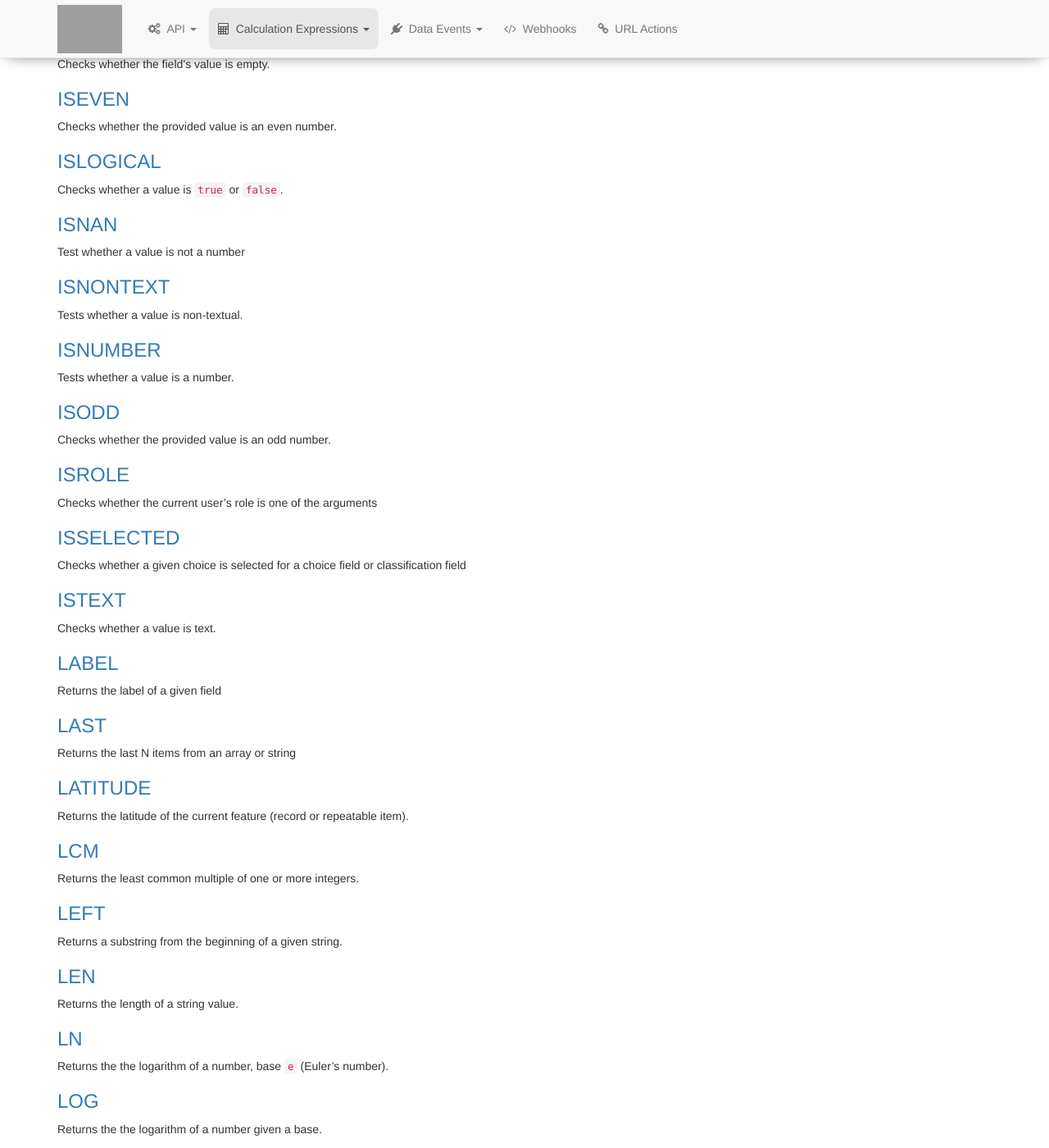
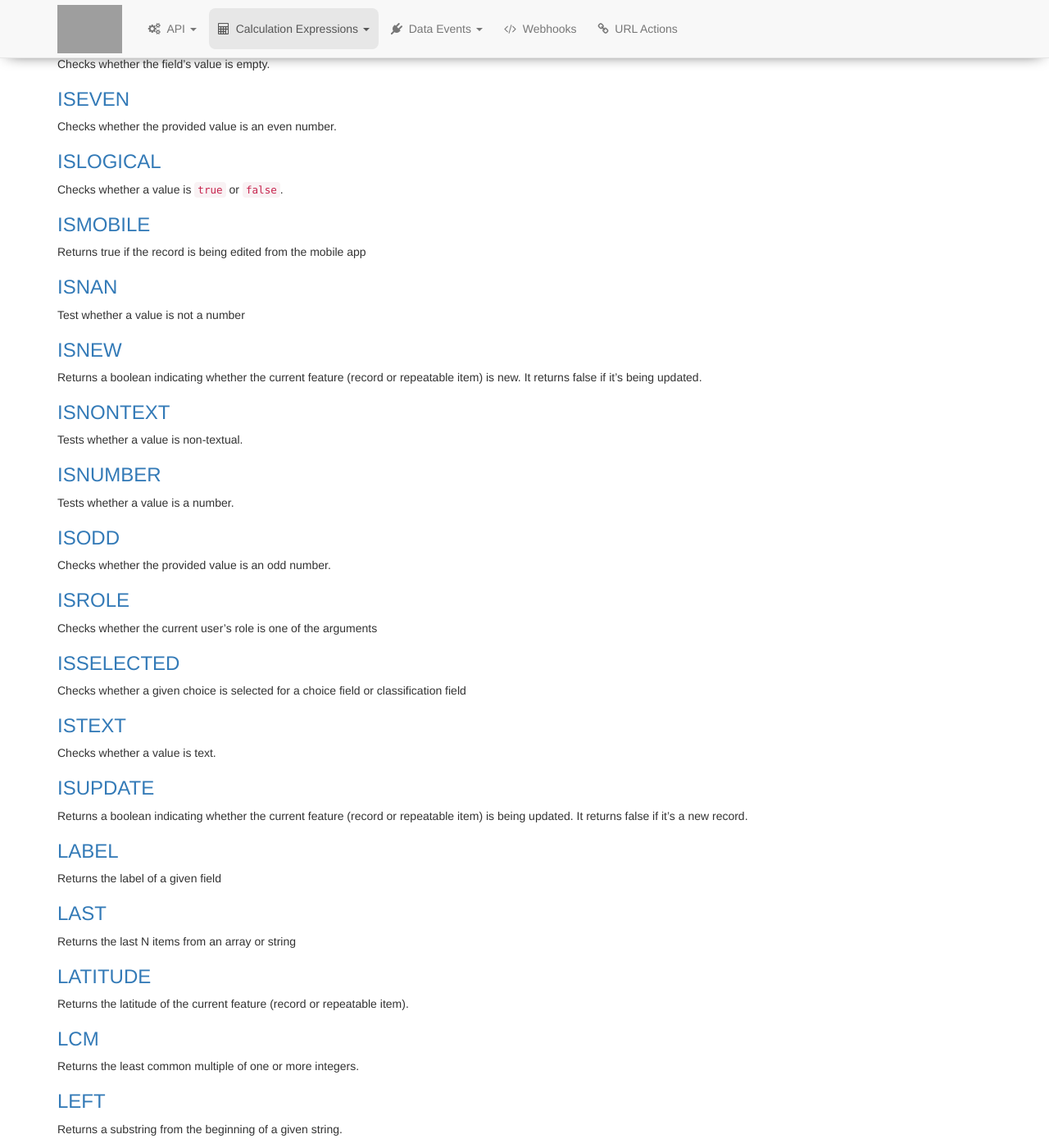
Before and after one commit to rylincoln/developer.fulcrumapp.com, a Jekyll site: the page built from _expressions/reference.md, in a window 1280 px wide and 1400 px high, scrolled down 4454 px. Shown: the whole window at 82% size. Built offline with Jekyll 4.4.1, drawn with Linux system fonts in a browser that asks for light colours; nearby versions of some CDN libraries; grey boxes are pictures that could not be loaded.

Commit message:
Update docs

```diff
--- a/_expressions/reference.md
+++ b/_expressions/reference.md
@@ -240,9 +240,17 @@ Checks whether the provided value is an even number.
 
 Checks whether a value is `true` or `false`.
 
+### [ISMOBILE](/expressions/reference/ismobile/)
+
+Returns true if the record is being edited from the mobile app
+
 ### [ISNAN](/expressions/reference/isnan/)
 
 Test whether a value is not a number
+
+### [ISNEW](/expressions/reference/isnew/)
+
+Returns a boolean indicating whether the current feature (record or repeatable item) is new. It returns false if it's being updated.
 
 ### [ISNONTEXT](/expressions/reference/isnontext/)
 
@@ -267,6 +275,10 @@ Checks whether a given choice is selected for a choice field or classification f
 ### [ISTEXT](/expressions/reference/istext/)
 
 Checks whether a value is text.
+
+### [ISUPDATE](/expressions/reference/isupdate/)
+
+Returns a boolean indicating whether the current feature (record or repeatable item) is being updated. It returns false if it's a new record.
 
 ### [LABEL](/expressions/reference/label/)
 
```
Also changed, not shown: _expressions/reference/ismobile.md (added, +24 -0 lines), _expressions/reference/isnew.md (added, +24 -0 lines), _expressions/reference/isupdate.md (added, +24 -0 lines).
